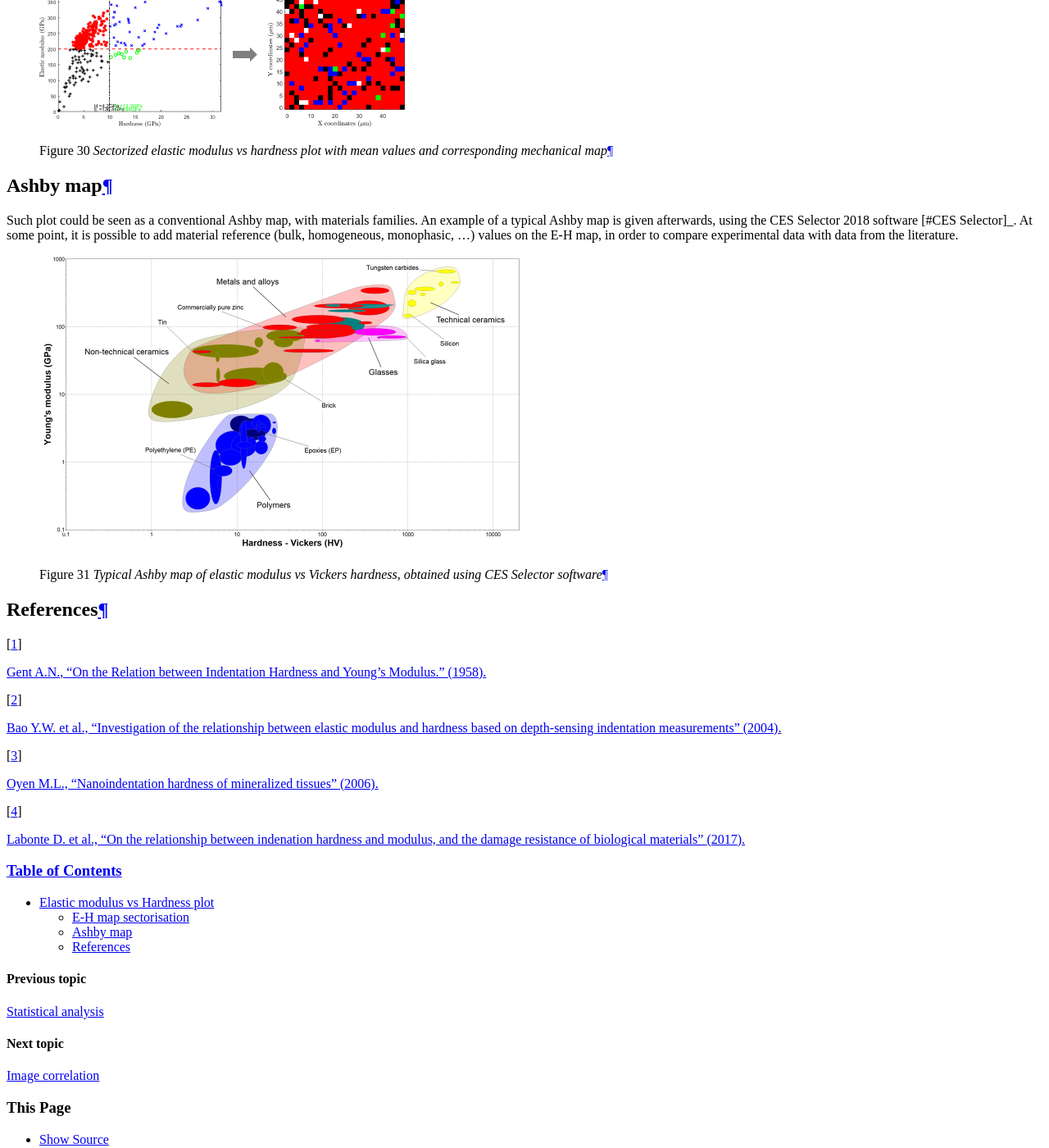
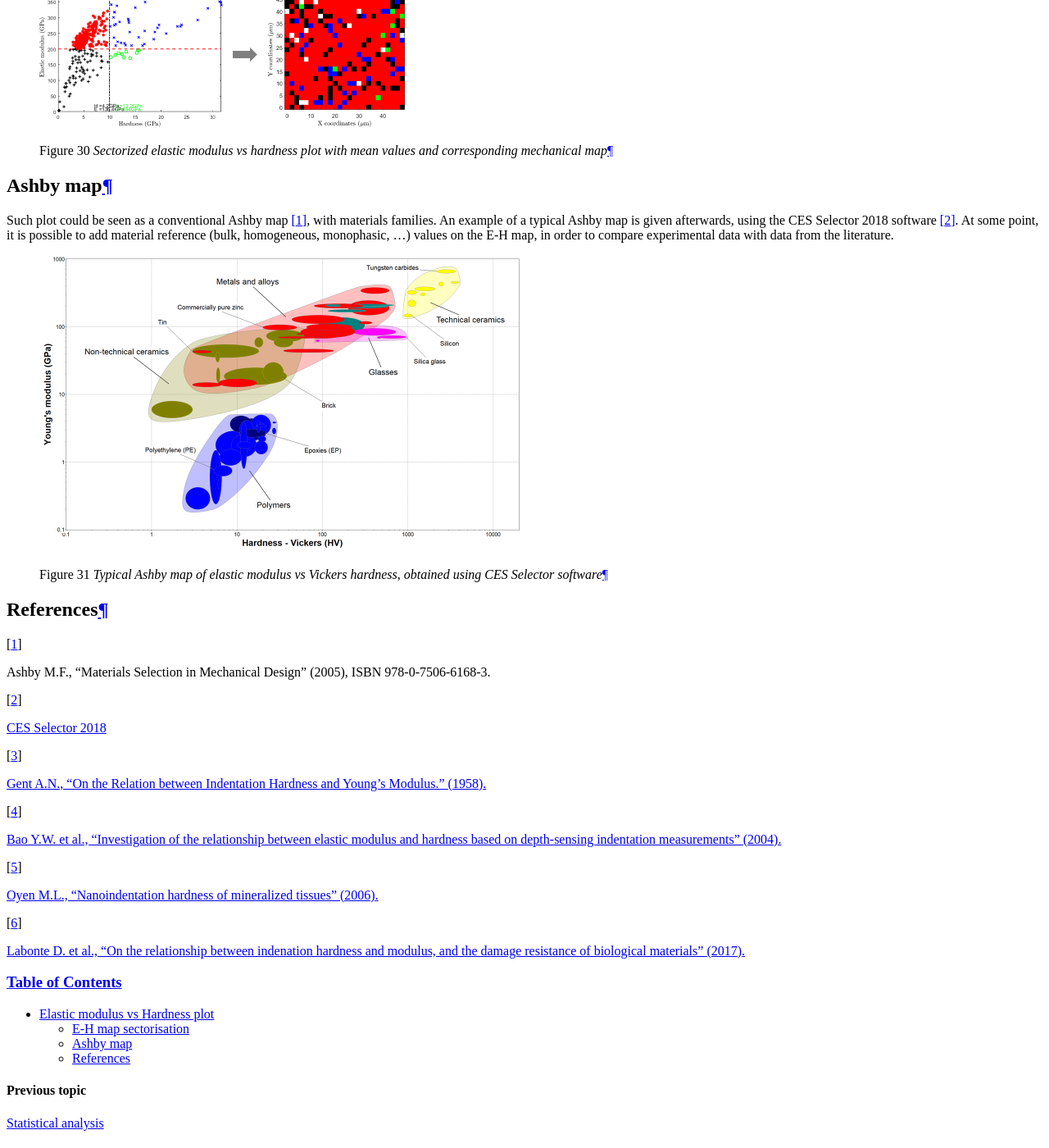
Before and after one commit to DavidMercier/TriDiMap, a Sphinx documentation site: the page built from doc/E_H.rst, in a window 1280 px wide and 1400 px high, scrolled down 1067 px. Shown: the whole window at 82% size. Built offline with Sphinx 7.4.7, drawn with Linux system fonts in a browser that asks for light colours; comment, search, counter and statistics services are not loaded.

Commit message:
Update E_H.rst

```diff
--- a/doc/E_H.rst
+++ b/doc/E_H.rst
@@ -40,8 +40,8 @@
 Ashby map
 ############################################
 
-Such plot could be seen as a conventional Ashby map, with materials families.
-An example of a typical Ashby map is given afterwards, using the CES Selector 2018 software [#CES Selector]_.
+Such plot could be seen as a conventional Ashby map [#Ashby_2005]_, with materials families.
+An example of a typical Ashby map is given afterwards, using the CES Selector 2018 software [#CES_Selector]_.
 At some point, it is possible to add material reference (bulk, homogeneous, monophasic, ...) values on the E-H map,
 in order to compare experimental data with data from the literature.
 
@@ -54,7 +54,8 @@
 References
 ############################################
 
-.. [#CES Selector] `CES Selector 2018 <https://www.grantadesign.com/>`_
+.. [#Ashby_2005] Ashby M.F., "Materials Selection in Mechanical Design" (2005), ISBN 978-0-7506-6168-3.
+.. [#CES_Selector] `CES Selector 2018 <https://www.grantadesign.com/>`_
 .. [#Gent_1958] `Gent A.N., "On the Relation between Indentation Hardness and Young's Modulus." (1958). <https://doi.org/10.5254/1.3542351>`_
 .. [#Bao_2004] `Bao Y.W. et al., "Investigation of the relationship between elastic modulus and hardness based on depth-sensing indentation measurements" (2004). <https://doi.org/110.1016/j.actamat.2004.08.002>`_
 .. [#Oyen_2006] `Oyen M.L., "Nanoindentation hardness of mineralized tissues" (2006). <https://doi.org/10.1016/j.jbiomech.2005.09.011>`_
```
Also changed, not shown: other parts of doc/E_H.rst (+1 -1 lines).
